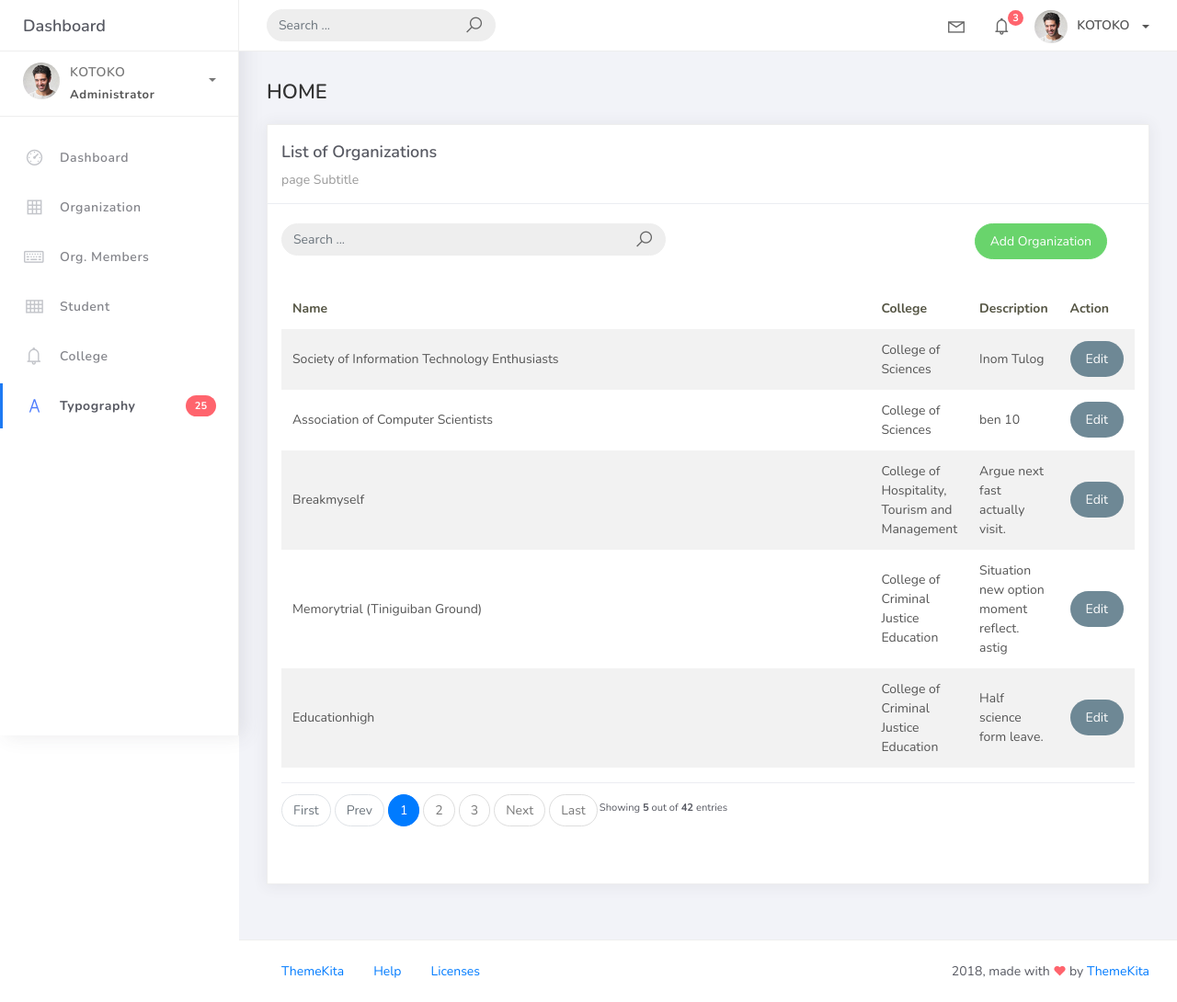
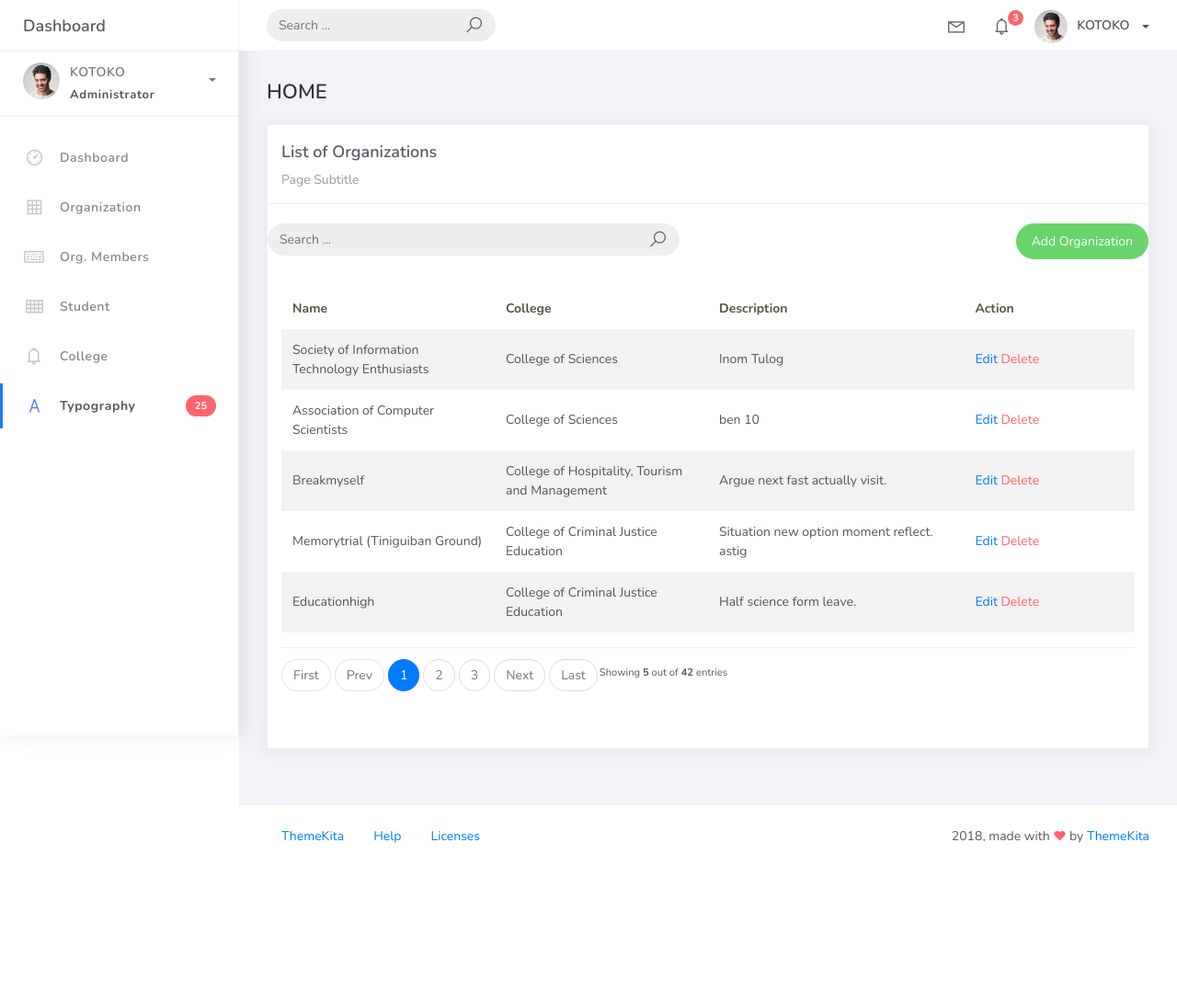
Before and after one commit to KenRandolfMapa/django, a Django app: page /organization_list in a window 1280 px wide. Shown: the whole page at 92% size. After the commit the page ends 917 px from the top, so only its background shows below. Run offline with Django 5.2, Linux system fonts and the light colour scheme; data comes from the database, SQL or seed files in the repository; some libraries are stand-ins or nearby versions.

Commit message:
add delete feature

```diff
--- a/projectsite/projectsite/urls.py
+++ b/projectsite/projectsite/urls.py
@@ -16,7 +16,7 @@ Including another URLconf
 """
 from django.contrib import admin
 from django.urls import path
-from studentorg.views import HomePageView, organizationList, OrganizationCreateView, OrganizationUpdateView
+from studentorg.views import HomePageView, organizationList, OrganizationCreateView, OrganizationUpdateView, OrganizationDeleteView
 from studentorg import views
 
 urlpatterns = [
@@ -26,4 +26,5 @@ urlpatterns = [
     path('organization_list', organizationList.as_view(), name='oragnization-list'),
     path('organization_list/add', OrganizationCreateView.as_view(), name='organization-add'),
     path('organization_list/<pk>',  OrganizationUpdateView.as_view(), name="organization-update"),
+    path('organization_list/<pk>/Delete',  OrganizationDeleteView.as_view(), name="organization-delete"),
 ]
--- a/projectsite/studentorg/views.py
+++ b/projectsite/studentorg/views.py
@@ -2,10 +2,15 @@ from django.shortcuts import render
 from django.views.generic.list import ListView
 
 
-from django.views.generic.edit  import CreateView, UpdateView
+from django.views.generic.edit  import CreateView, UpdateView, DeleteView
 from studentorg.models import Organization
 from studentorg.forms import OrganizationForm
 from django.urls import reverse_lazy
+
+class OrganizationDeleteView(DeleteView):
+    model = Organization
+    template_name = 'org_del.html'
+    success_url = reverse_lazy('organization-list')
 
 class OrganizationUpdateView(UpdateView):
     model = Organization
--- a/projectsite/templates/org_list.html
+++ b/projectsite/templates/org_list.html
@@ -1,4 +1,6 @@
-{% extends 'base.html' %} {% load static %} {%  block content %}
+{% extends 'base.html' %}
+{% load static %}
+{% block content %}
 <div class="content">
     <div class="container-fluid">
         <h4 class="page-title">HOME</h4>
@@ -7,10 +9,10 @@
                 <div class="card">
                     <div class="card-header">
                         <div class="card-title">List of Organizations</div>
-                        <div class="card-category">page Subtitle</div>
+                        <div class="card-category">Page Subtitle</div>
                     </div>
                     <br>
-                    <div class="col-md-12 row">
+                    <div class="row">
                         <div class="col-md-6">
                             <form action="" class="navbar-left navbar-form nav-search mr-md-3">
                                 <div class="input-group">
@@ -33,19 +35,22 @@
                         <table class="table table-striped mt-3">
                             <thead>
                                 <tr>
-                                    <th class="col">Name</th>
-                                    <th class="col">College</th>
-                                    <th class="col">Description</th>
-                                    <th class="col">Action</th>
+                                    <th>Name</th>
+                                    <th>College</th>
+                                    <th>Description</th>
+                                    <th>Action</th>
                                 </tr>
                             </thead>
                             <tbody>
                                 {% for object in object_list %}
                                 <tr>
-                                    <td>{{ object.name }}</td>
-                                    <td>{{ object.college }}</td>
-                                    <td>{{ object.description }}</td>
-                                    <td><a href="organization_list/{{object.id}}" class="btn btn-default btn-rounded">Edit</a></td>
+                                    <td style="width: 25%">{{ object.name }}</td>
+                                    <td style="width: 25%">{{ object.college }}</td>
+                                    <td style="width: 30%">{{ object.description }}</td>
+                                    <td style="width: 20%">
+                                        <a href="organization_list/{{object.id}}">Edit</a>
+                                        <a href="organization_list/{{object.id}}/delete" class="text-danger">Delete</a>
+                                    </td>
                                 </tr>
                                 {% empty %}
                                 <tr>
@@ -61,4 +66,4 @@
         </div>
     </div>
 </div>
-{%  endblock %}
+{% endblock %}
```
Also changed, not shown: projectsite/templates/org_del.html (added, +30 -0 lines).
